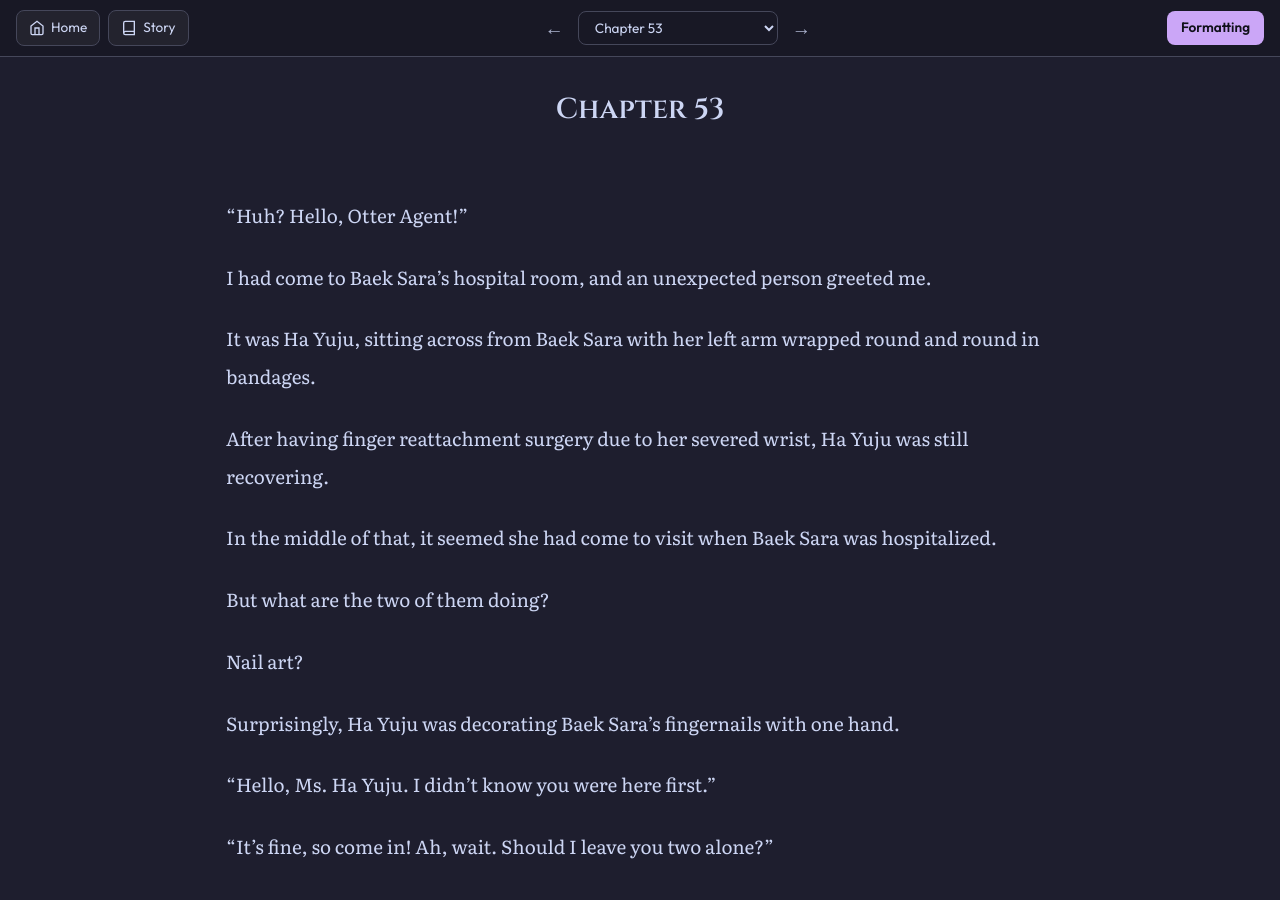
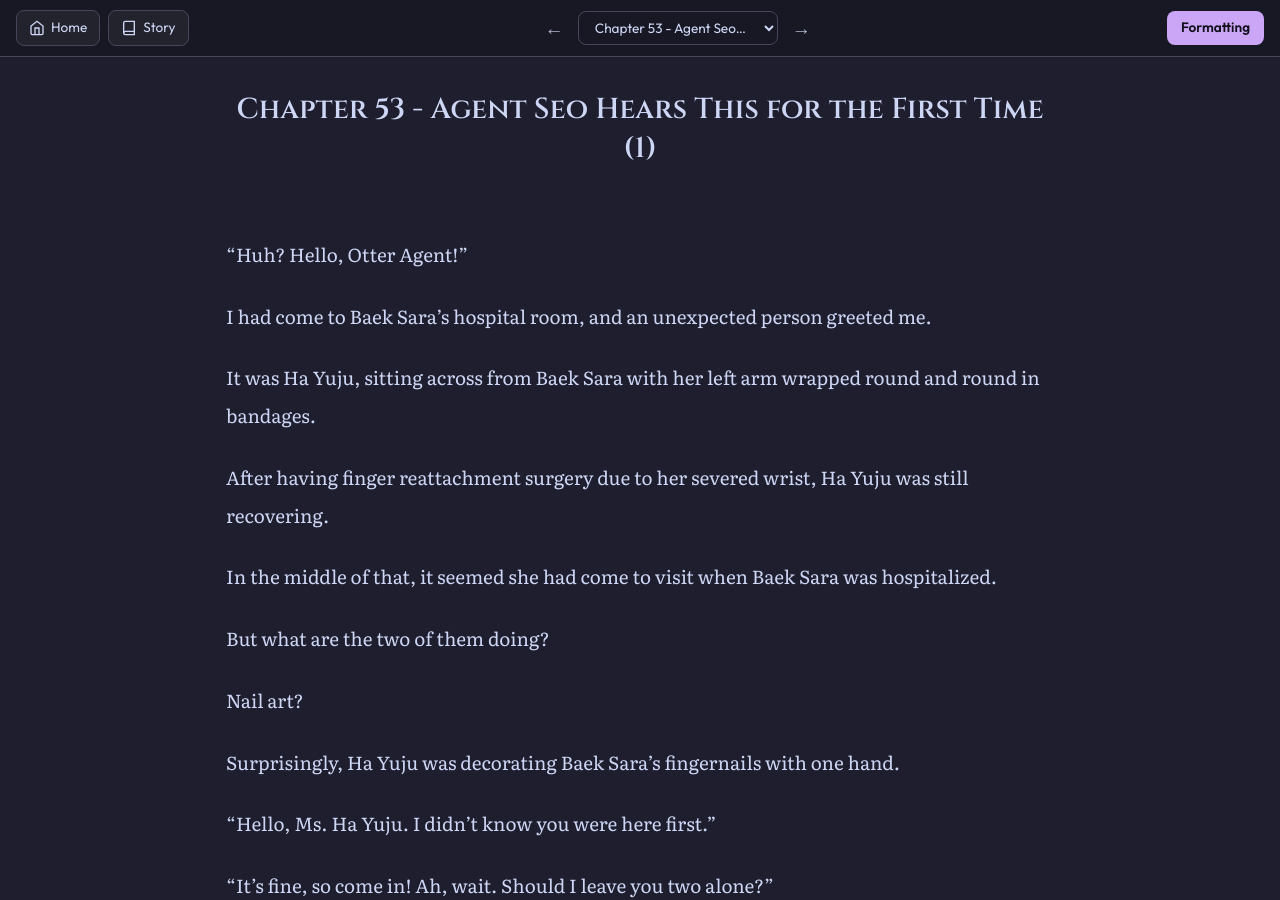
Before and after one commit to soleumn/soleumn.github.io, a Jekyll site: the page built from _chapters/esg/ch53.md, in a window 1280 px wide and 900 px high. Built offline with Jekyll 4.4.1, drawn with Linux system fonts in a browser that asks for light colours; comment, search, counter and statistics services are not loaded.

Commit message:
Update ch53.md

```diff
--- a/_chapters/esg/ch53.md
+++ b/_chapters/esg/ch53.md
@@ -1,5 +1,5 @@
 ---
-title: "Chapter 53"
+title: "Chapter 53 - Agent Seo Hears This for the First Time (1)"
 categories: esg
 capitulo: 53
 ---
```
